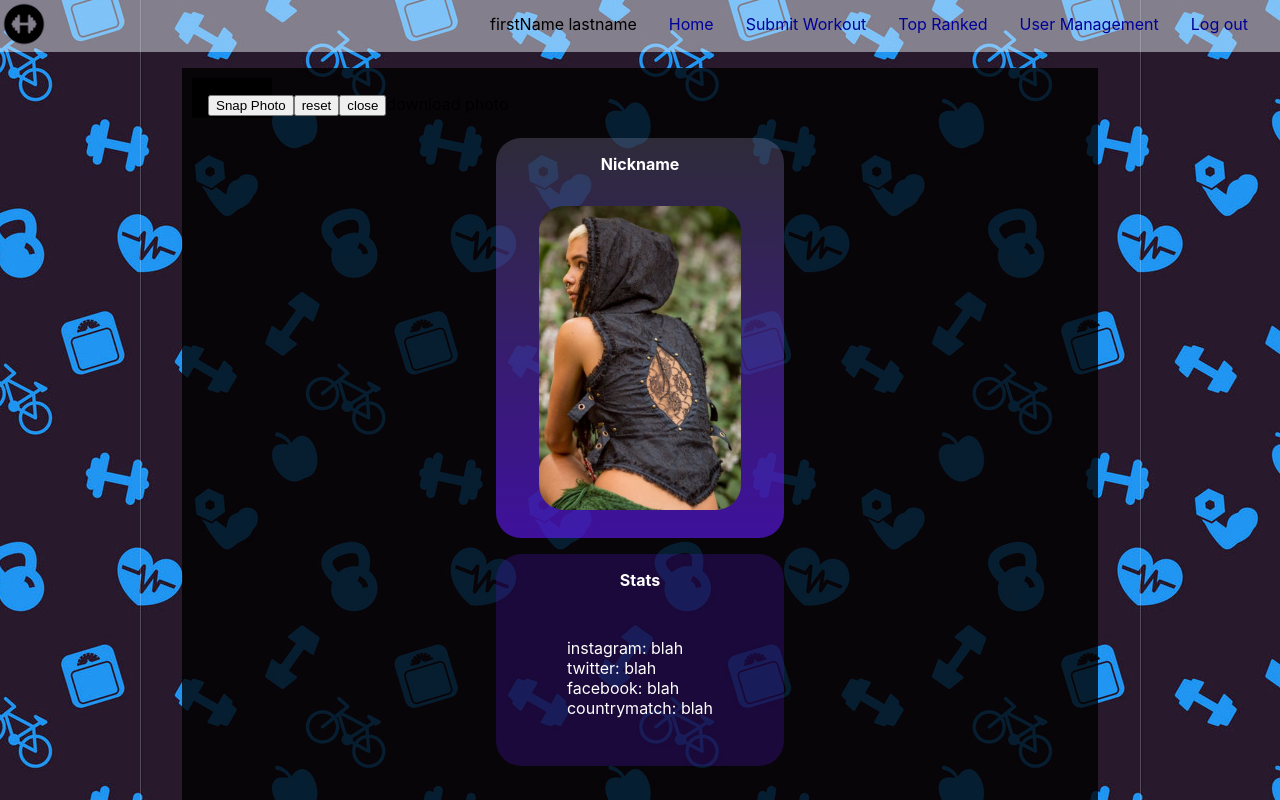
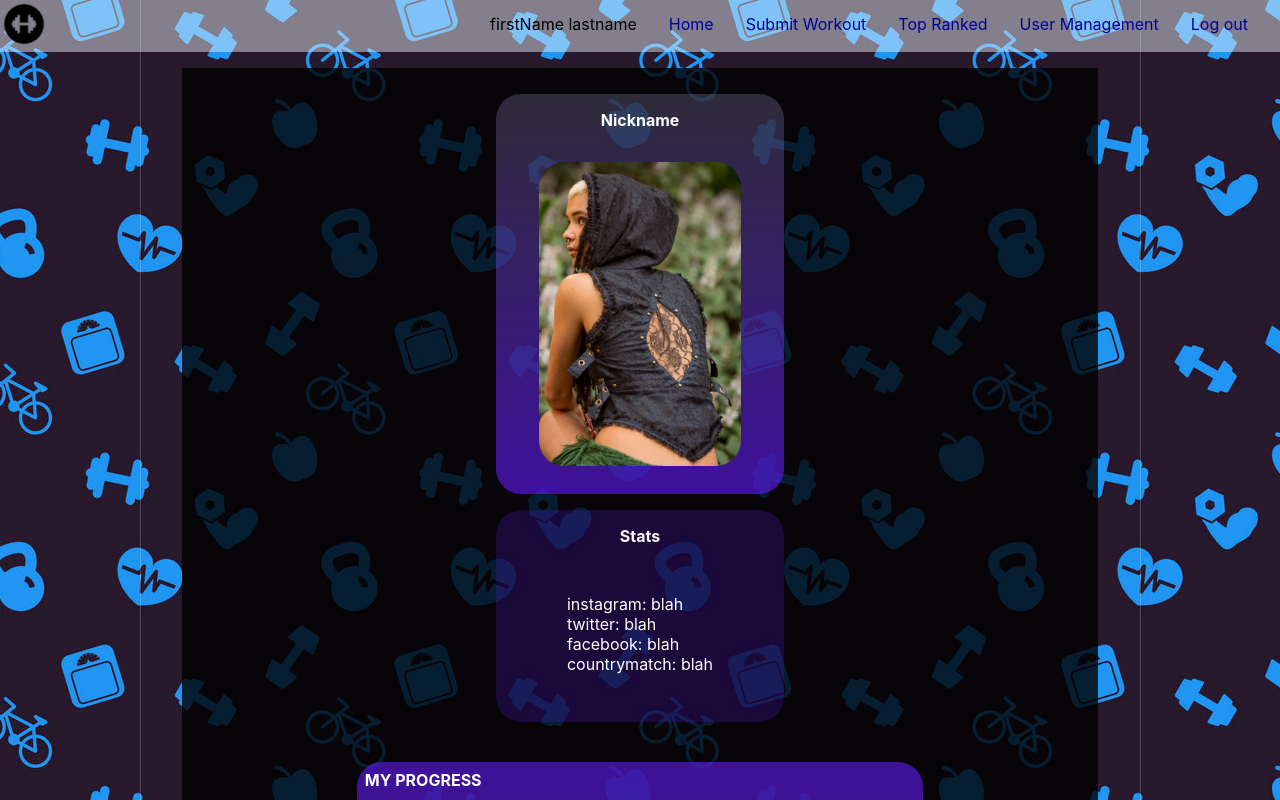
Before and after one commit to kennethcurrie/FitnessAppFrontEnd, a React (Create React App) app in the folder fitnessappfrontend/: page /user/1 in a window 1280 px wide. Built offline with nearby package versions, Linux system fonts and the light colour scheme; no server answers.

Commit message:
aligned with dev

```diff
--- a/fitnessappfrontend/src/components/profile/profile.component.tsx
+++ b/fitnessappfrontend/src/components/profile/profile.component.tsx
@@ -42,7 +42,6 @@ export class ProfileComponent extends React.Component<any, any> {
   render() {
     return(
       <>
-        <TakePicComponent />
         {/* this holds everything */}
         <div id='all-profile-component'>
           {/* this is the profile and personal info section */}
```
